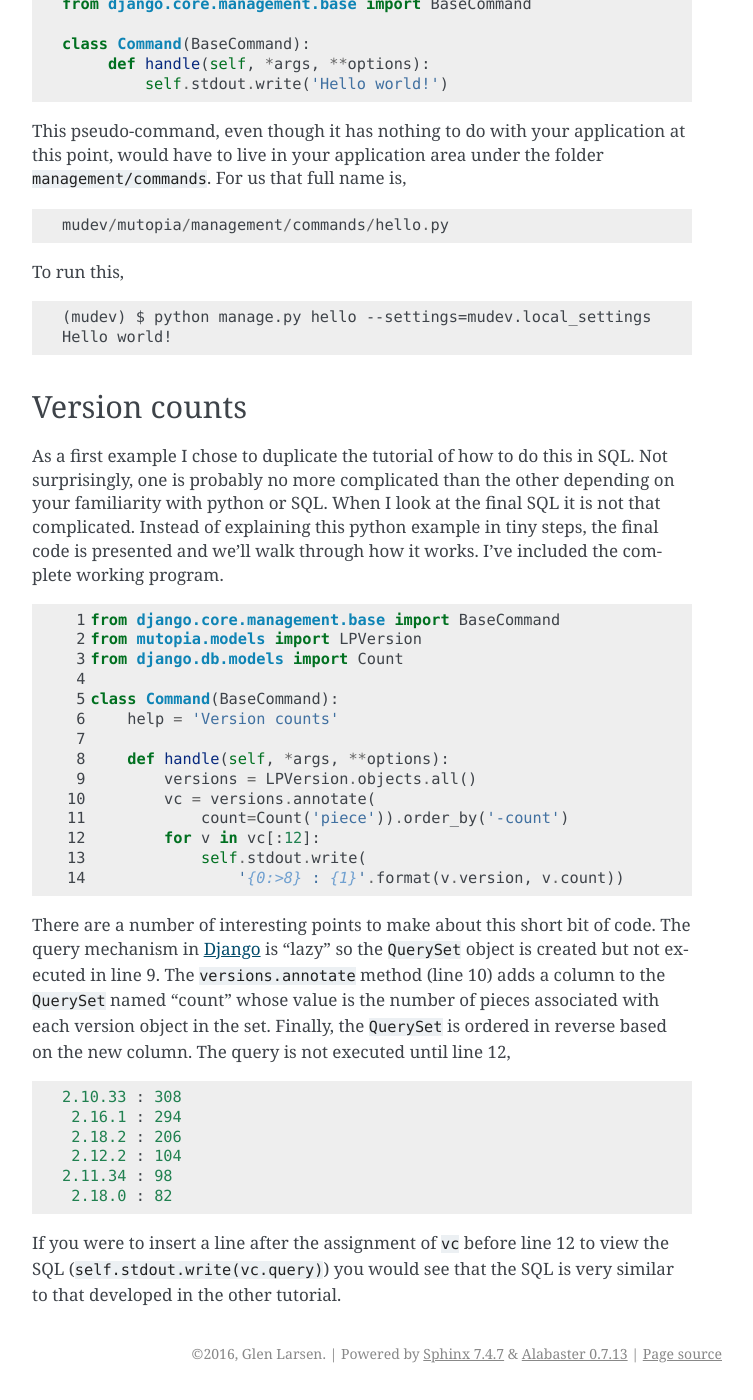
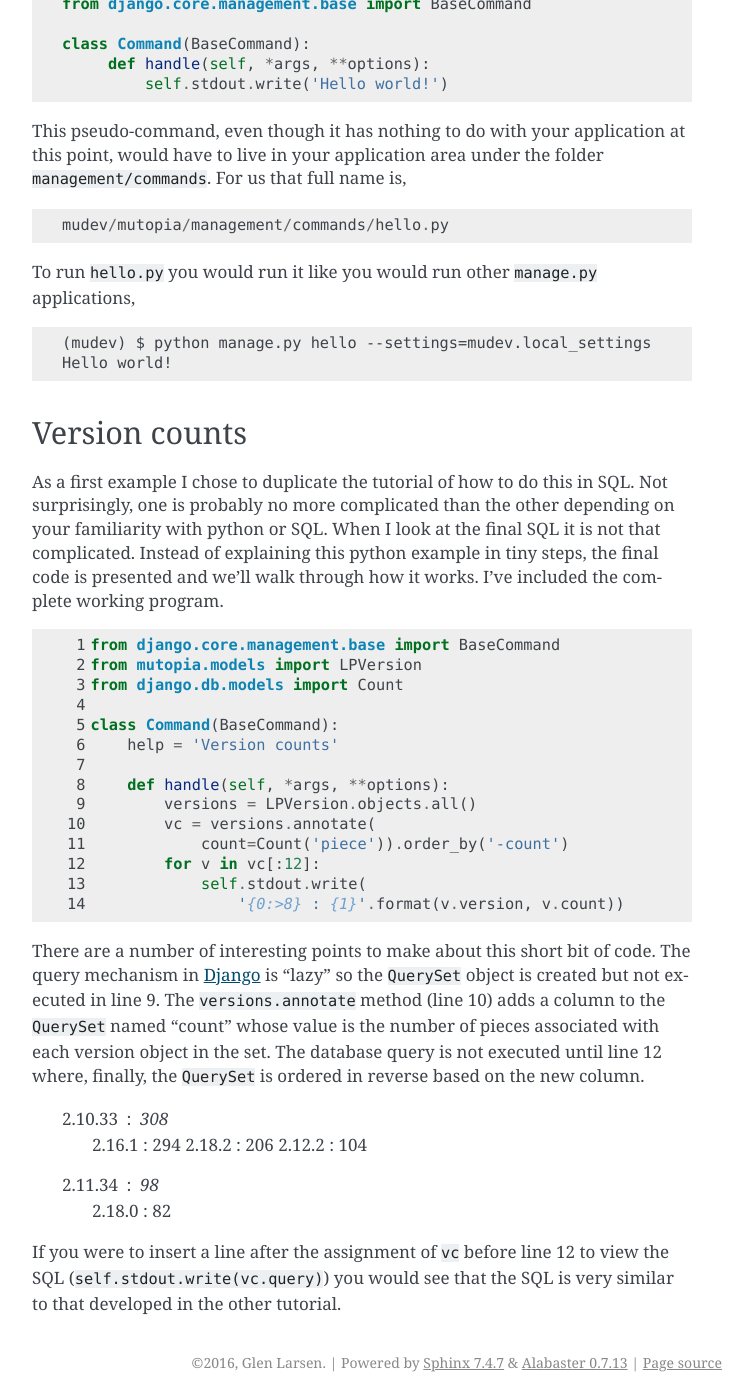
Before and after one commit to glenl/mudev, a Sphinx documentation site: the page built from docs/db/db-and-django.rst, in a window 1280 px wide and 1400 px high, scrolled down 1000 px. Shown: the whole window, without its empty margins (388-1141 px from the left). Built offline with Sphinx 7.4.7, drawn with Linux system fonts in a browser that asks for light colours; some of the changed text lies outside the part shown.

Commit message:
fixing typos

```diff
--- a/docs/db/db-and-django.rst
+++ b/docs/db/db-and-django.rst
@@ -55,7 +55,8 @@
 
   mudev/mutopia/management/commands/hello.py
 
-To run this, ::
+To run ``hello.py`` you would run it like you would run other
+``manage.py`` applications, ::
 
   (mudev) $ python manage.py hello --settings=mudev.local_settings
   Hello world!
@@ -79,9 +80,9 @@
 object is created but not executed in line 9. The
 ``versions.annotate`` method (line 10) adds a column to the
 ``QuerySet`` named "count" whose value is the number of pieces
-associated with each version object in the set. Finally, the
-``QuerySet`` is ordered in reverse based on the new column. The query
-is not executed until line 12, ::
+associated with each version object in the set. The database query is
+not executed until line 12 where, finally, the ``QuerySet`` is ordered
+in reverse based on the new column.
 
    2.10.33 : 308
     2.16.1 : 294
```
Also changed, not shown: other parts of docs/db/db-and-django.rst (+2 -2 lines), docs/db/db-and-sql.rst (+22 -5 lines), 1 other file.
